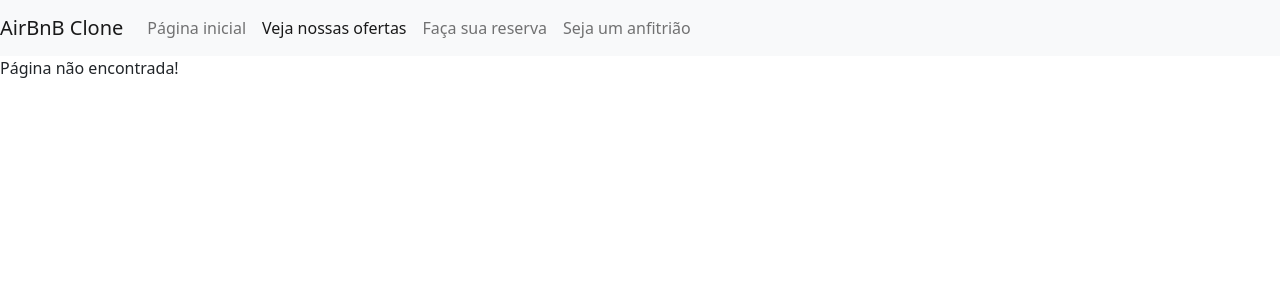
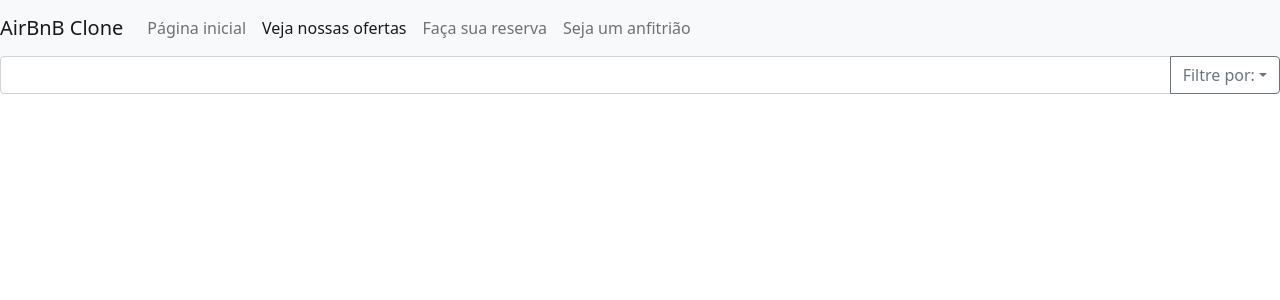
Before and after one commit to lorenaaze/airbnbclone_react_v2, a React (Create React App) app: page /ofertas in a window 1280 px wide. Shown: the top 300 px of the page. Built offline with nearby package versions, Linux system fonts and the light colour scheme.

Commit message:
atualização da página de filtros com input e dropdown

```diff
--- a/src/index.tsx
+++ b/src/index.tsx
@@ -23,11 +23,12 @@ ReactDOM.render(
       <Routes>
       <Route path="/" element={<App />}>
         <Route index element={<PaginaInicial/>}/>
-        <Route path="locacao" element={<RetornoLocacoes/>}/>
-          <Route path="uf/:uf" element={<FiltroUf/>}/>
-          <Route path="localidade/:localidade" element={<FiltroLocalidade/>}/>
-          <Route path="capacidade/:capacidade" element={<FiltroCapacidade/>}/>
-          <Route path="preco/:preco" element={<FiltroPreco/>}/>
+        <Route path="ofertas" element={<FiltroOfertas/>}/>
+          <Route path="locacao" element={<RetornoLocacoes/>}/>
+            <Route path="uf/:uf" element={<FiltroUf/>}/>
+            <Route path="localidade/:localidade" element={<FiltroLocalidade/>}/>
+            <Route path="capacidade/:capacidade" element={<FiltroCapacidade/>}/>
+            <Route path="preco/:preco" element={<FiltroPreco/>}/>
         <Route path="reserva" element={<Reservas/>}/>
         <Route path="cadastro" element={<Cadastro/>}/>
         <Route path="*" element={<PaginaNaoEncontrada/>}/>
--- a/src/rotas/paginaFiltroOfertas.tsx
+++ b/src/rotas/paginaFiltroOfertas.tsx
@@ -1,6 +1,25 @@
+import { InputGroup, Dropdown, FormControl, DropdownButton } from 'react-bootstrap';
+import { NavLink } from 'react-router-dom';
+
 function FiltroOfertas() {
-    return(
-        <p>Teste página de filtro</p>
+    return (
+        <>
+            <InputGroup className="mb-3">
+                <FormControl aria-label="Text input with dropdown button" />
+                <DropdownButton
+                    variant="outline-secondary"
+                    title="Filtre por:"
+                    id="input-group-dropdown-2"
+                    align="end">
+                    <Dropdown.Item as={NavLink} to="/locacao/uf/">Estado</Dropdown.Item>
+                    <Dropdown.Item as={NavLink} to="/locacao/localidade/:localidade">Cidade</Dropdown.Item>
+                    <Dropdown.Item as={NavLink} to="/locacao/capacidade/:capacidade">Capacidade</Dropdown.Item>
+                    <Dropdown.Item as={NavLink} to="/locacao/preco/:preco">Preço</Dropdown.Item>
+                    <Dropdown.Divider />
+                    <Dropdown.Item as={NavLink} to="/locacao">Todas</Dropdown.Item>
+                </DropdownButton>
+            </InputGroup>
+        </>
     )
 }
 
```
